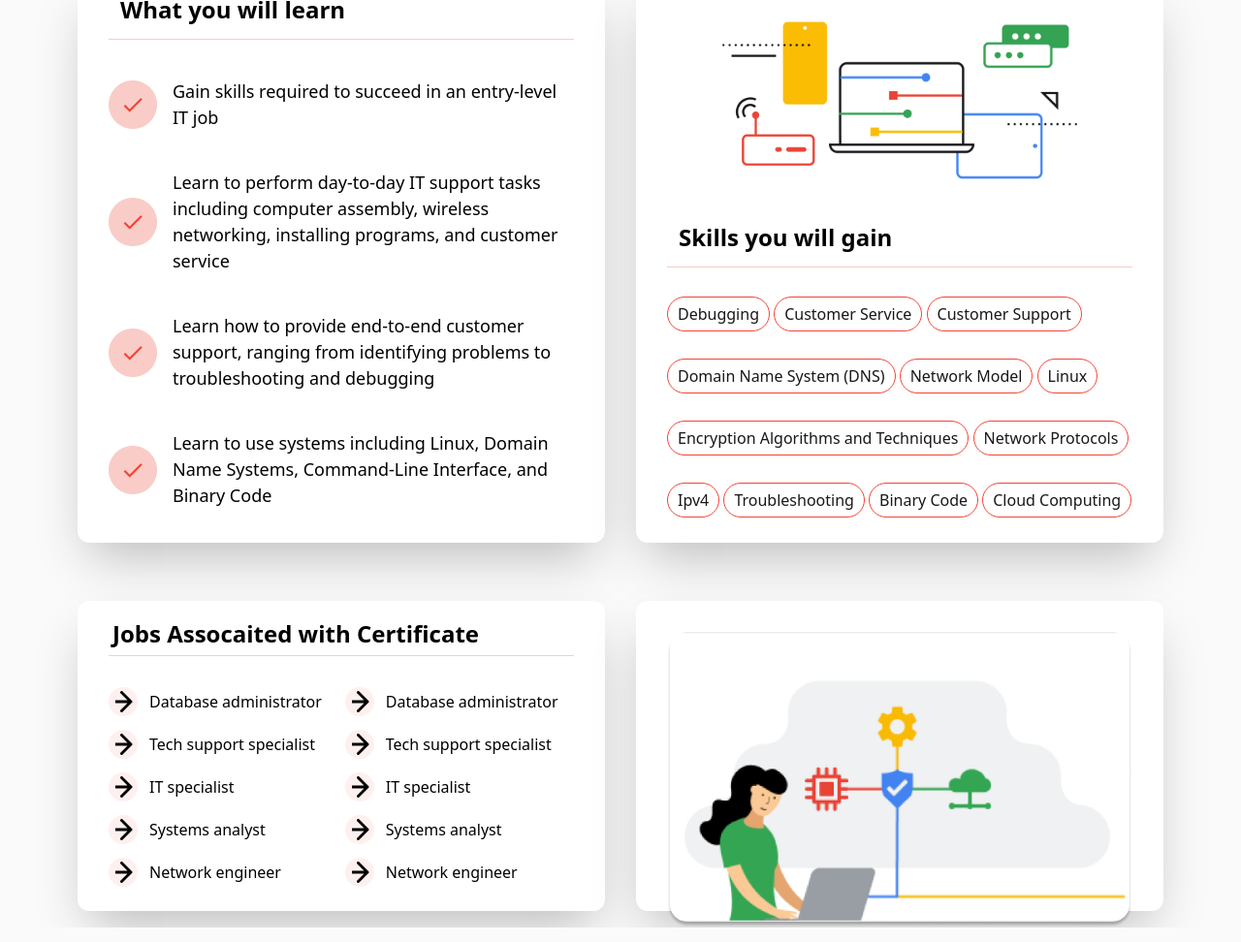
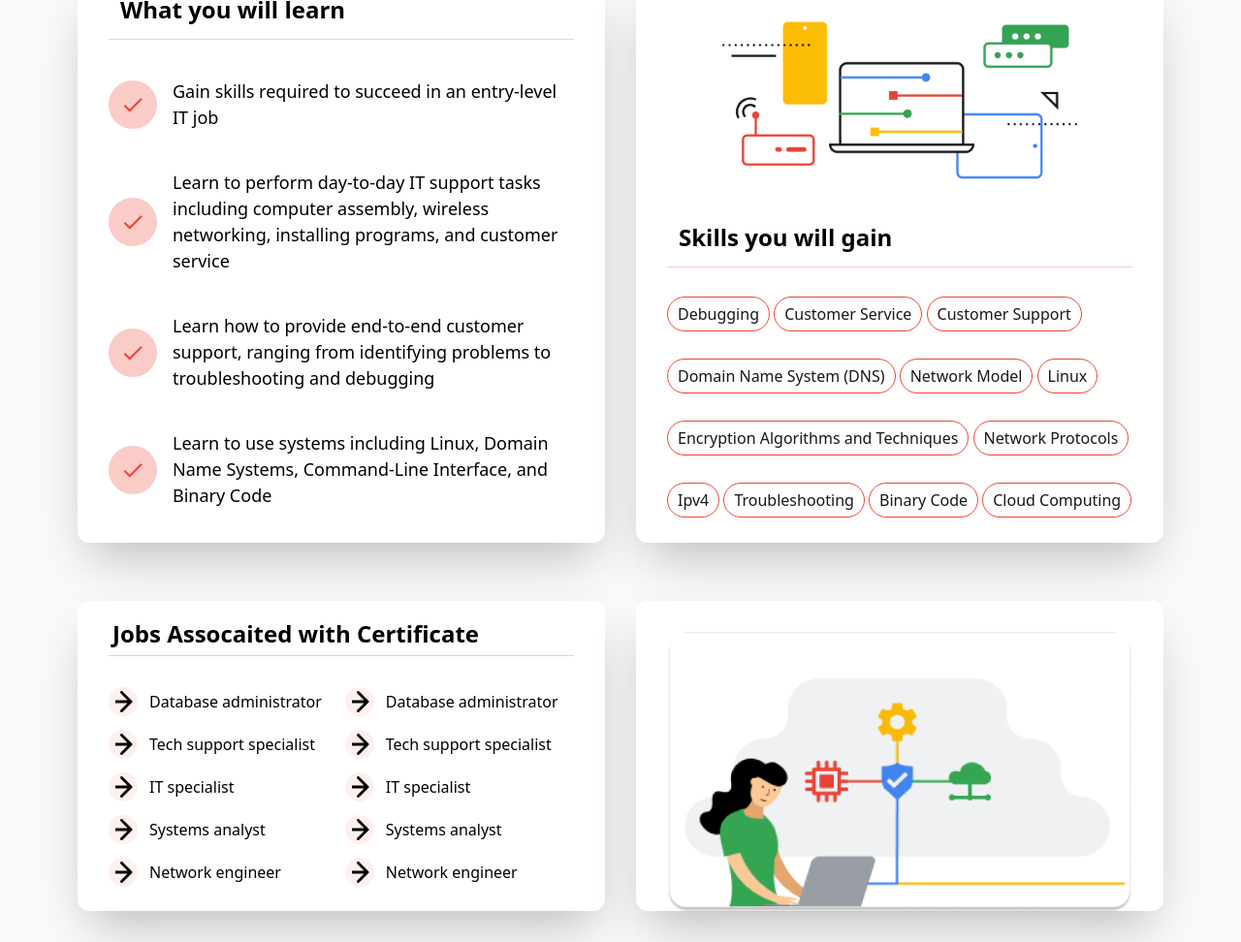
Before and after one commit to Tanzim-ahmed-ratin/Tailwind_assing, a website built with Vite: page index.html in a window 1280 px wide. Shown: the part 926-1898 px from the top of the page at 97% size. Built offline with nearby package versions, Linux system fonts and the light colour scheme.

Commit message:
job section almost done

```diff
--- a/index.html
+++ b/index.html
@@ -199,8 +199,8 @@
         </div>
     </div>
     <div class="col-span-12 md:col-span-6 p-[26px] md:p-[32px] shadow-2xl  rounded-xl bg-white h-[320px]">
-        <div>
-            <img class="" src="image/IT Support 1.png" alt="">
+        <div class="h-[320px]">
+            <img class="h-[290px] w-[634px]" src="image/IT Support 1.png" alt="">
         </div>
     </div>
    </section>
```
